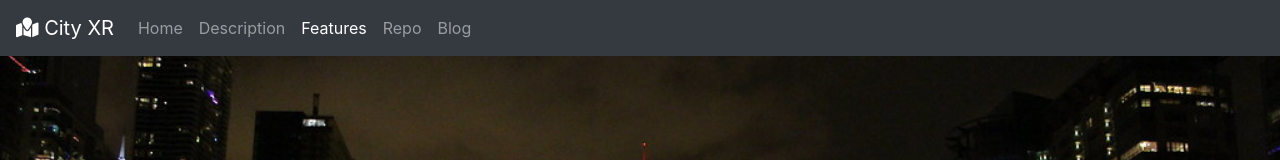
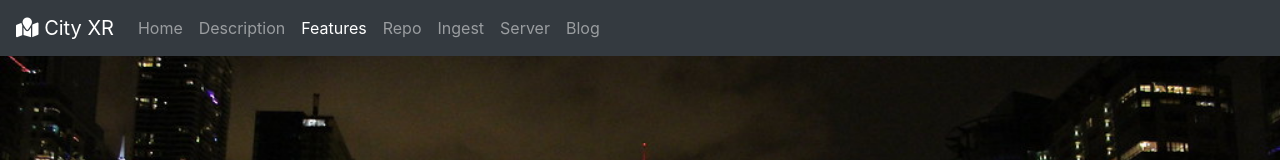
Before and after one commit to mmontgomery95/cityxr-landing, a plain HTML site: page index.html in a window 1280 px wide. Shown: the top 160 px of the page. Drawn offline with nearby package versions, Linux system fonts and the light colour scheme.

Commit message:
added city xr links

```diff
--- a/index.html
+++ b/index.html
@@ -65,6 +65,12 @@
                 </li>
                 <li class="nav-item">
                     <a href="https://github.com/crertel/cityxr-data-engine" class="nav-link">Repo</a>
+                </li>
+                <li class="nav-item">
+                    <a href="https://ingest.city-xr.com" class="nav-link">Ingest</a>
+                </li>
+                <li class="nav-item">
+                    <a href="https://server.city-xr.com" class="nav-link">Server</a>
                 </li>
                 <li class="nav-item">
                     <a href="https://mmontgomery95.github.io" class="nav-link">Blog</a>
```
